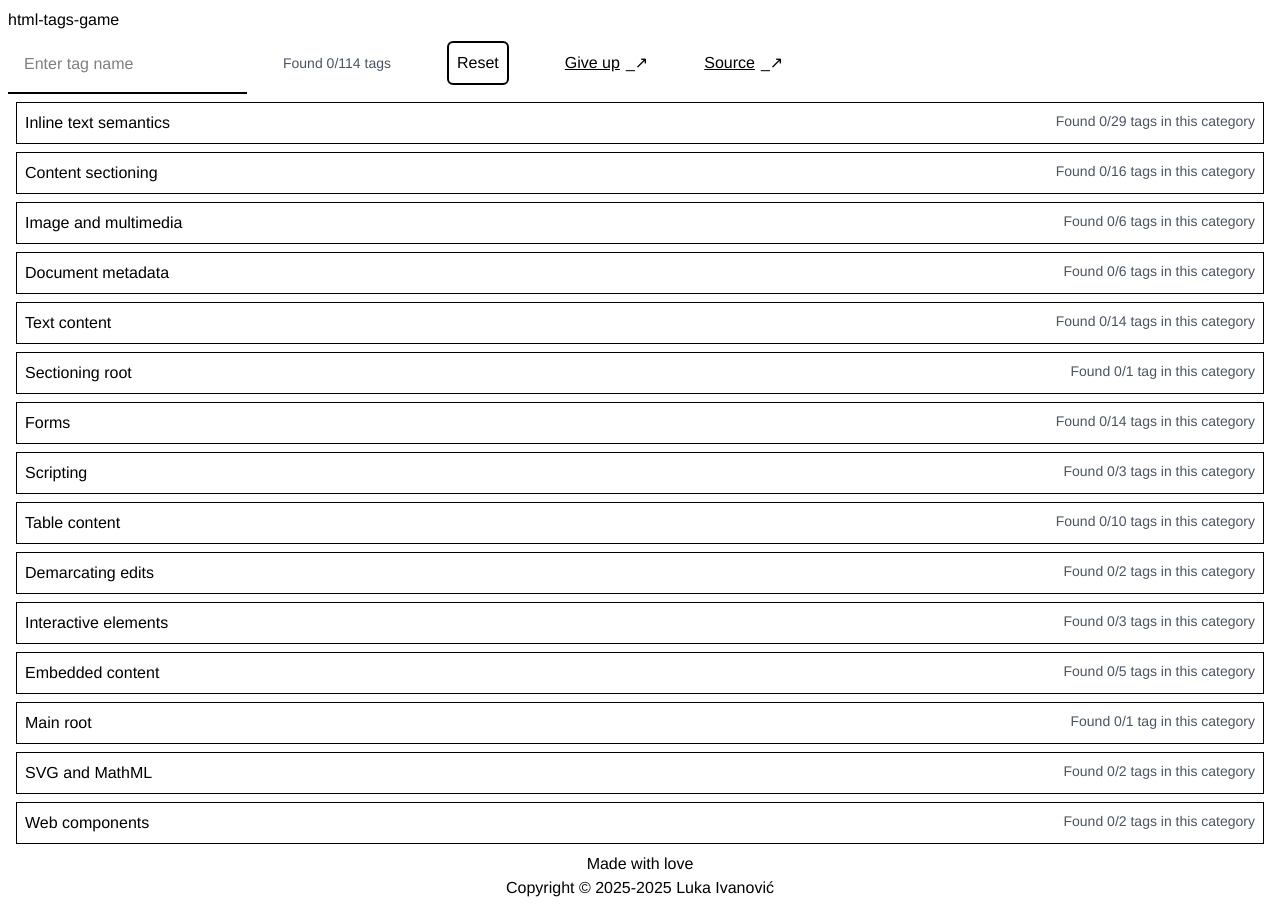
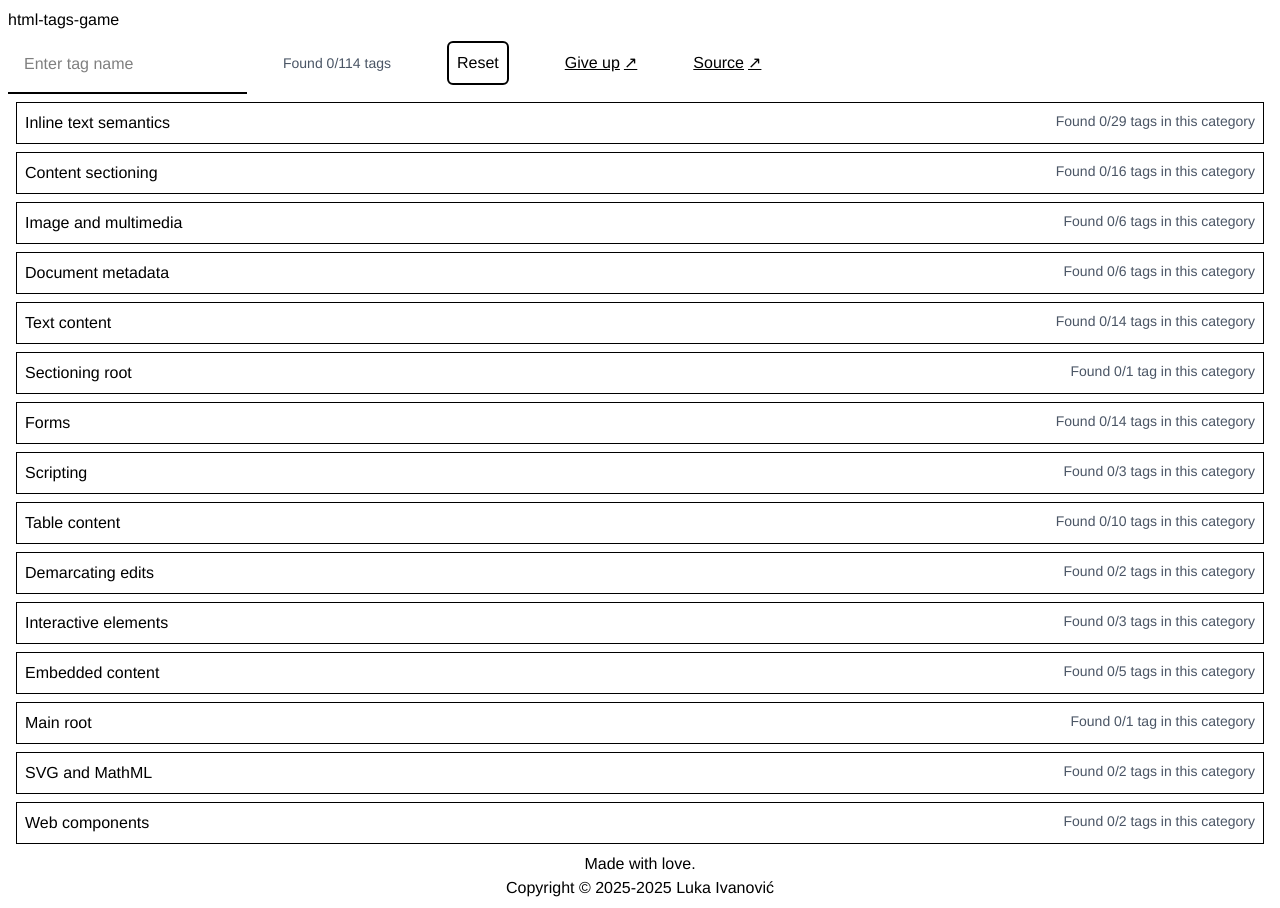
Before and after one commit to luka-hash/html-tags-game, a React (Vite) app: page / in a window 1280 px wide. Built offline with nearby package versions, Linux system fonts and the light colour scheme.

Commit message:
feat: Clean up hover on links

```diff
--- a/src/App.css
+++ b/src/App.css
@@ -1,19 +1,8 @@
 @import "tailwindcss";
 
 @layer components {
-
-    .external-link[href^="http"]::after,
-    .external-link[href^="https"]::after {
-        content: "_↗";
-        margin-left: 6px;
-        display: inline-block;
-    }
-
-    .external-link {
-        transition: text-shadow 0.1s ease-in;
-    }
-
-    .external-link:hover {
-        text-shadow: 0 0 4px var(--text-color);
-    }
+	a[href^="https"]:not([href^="https://luka.ljudi.org"])::after {
+		content: "↗";
+		margin-left: 4px;
+	}
 }
--- a/src/App.tsx
+++ b/src/App.tsx
@@ -61,16 +61,16 @@ function App() {
       <span className='ml-5 mr-5 text-sm text-gray-600'>
         Found {foundTags.length}/{data.length} tags
       </span>
-      <button className='ml-5 mr-5 p-2 border-2 rounded-md hover:bg-gray-200 dark:hover:text-black w-fit' onClick={() => setFoundTags([])}>
+      <button className='ml-5 mr-5 p-2 border-2 rounded-md hover:bg-gray-100 dark:hover:text-black w-fit' onClick={() => setFoundTags([])}>
         Reset
       </button>
       <span>
-        <a target="_blank" className="ml-5 mr-5 external-link" href="https://developer.mozilla.org/en-US/docs/Web/HTML/Element">
+        <a target="_blank" className="ml-5 mr-5 hover:bg-gray-100 dark:hover:text-black" href="https://developer.mozilla.org/en-US/docs/Web/HTML/Element">
           Give up
         </a>
       </span>
       <span>
-        <a target="_blank" className="ml-5 mr-5 external-link" href="https://github.com/luka-hash/html-tags-game">
+        <a target="_blank" className="ml-5 mr-5 hover:bg-gray-100 dark:hover:text-black" href="https://github.com/luka-hash/html-tags-game">
           Source
       </a>
       </span>
@@ -119,7 +119,7 @@ function App() {
       </div>
       <footer className='flex flex-col justify-center items-center'>
         <div>
-          Made with love
+          Made with love.
         </div>
         <div>
           Copyright © 2025-{new Date().getFullYear()} Luka Ivanović
```
